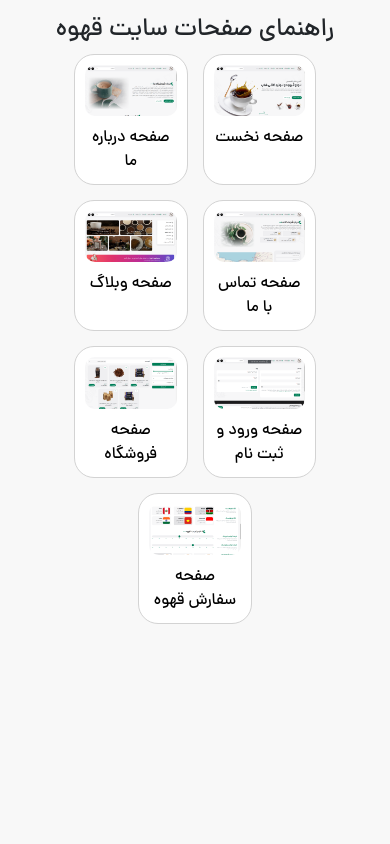
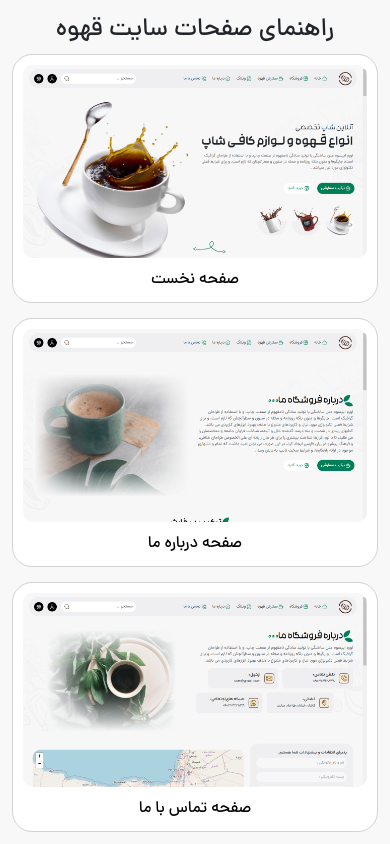
Before and after one commit to mohamadreza1388/coffee, a website: page index.html in a window 390 px wide. Shown: the top 844 px of the page. Drawn offline with nearby package versions, Linux system fonts and the light colour scheme.

Commit message:
feat(responsiv)

```diff
--- a/css/style.scss
+++ b/css/style.scss
@@ -397,3 +397,11 @@ main {
     }
   }
 }
+
+@media screen and (max-width: 765px){
+  .pages-wrapper{
+    .page{
+      flex-basis: 100%;
+    }
+  }
+}
```
Also changed, not shown: css/style.css, css/style.min.css, 1 other file.
